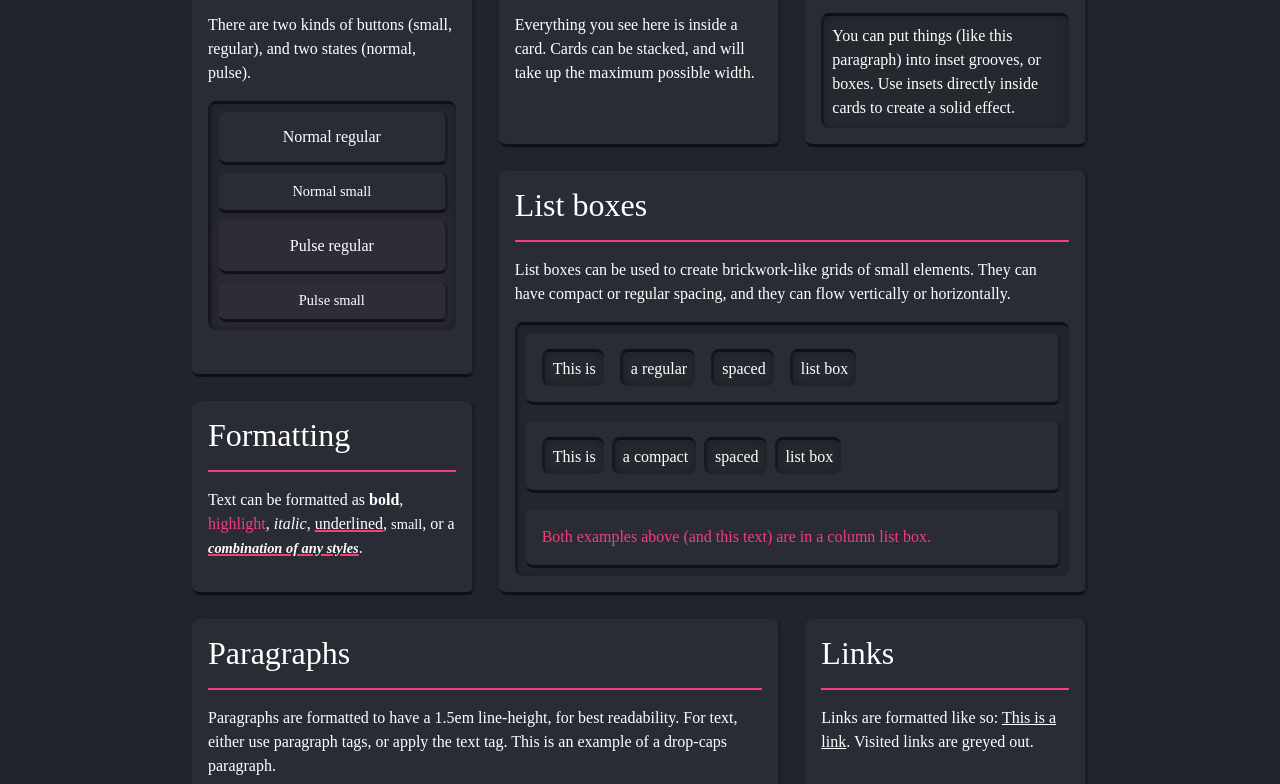
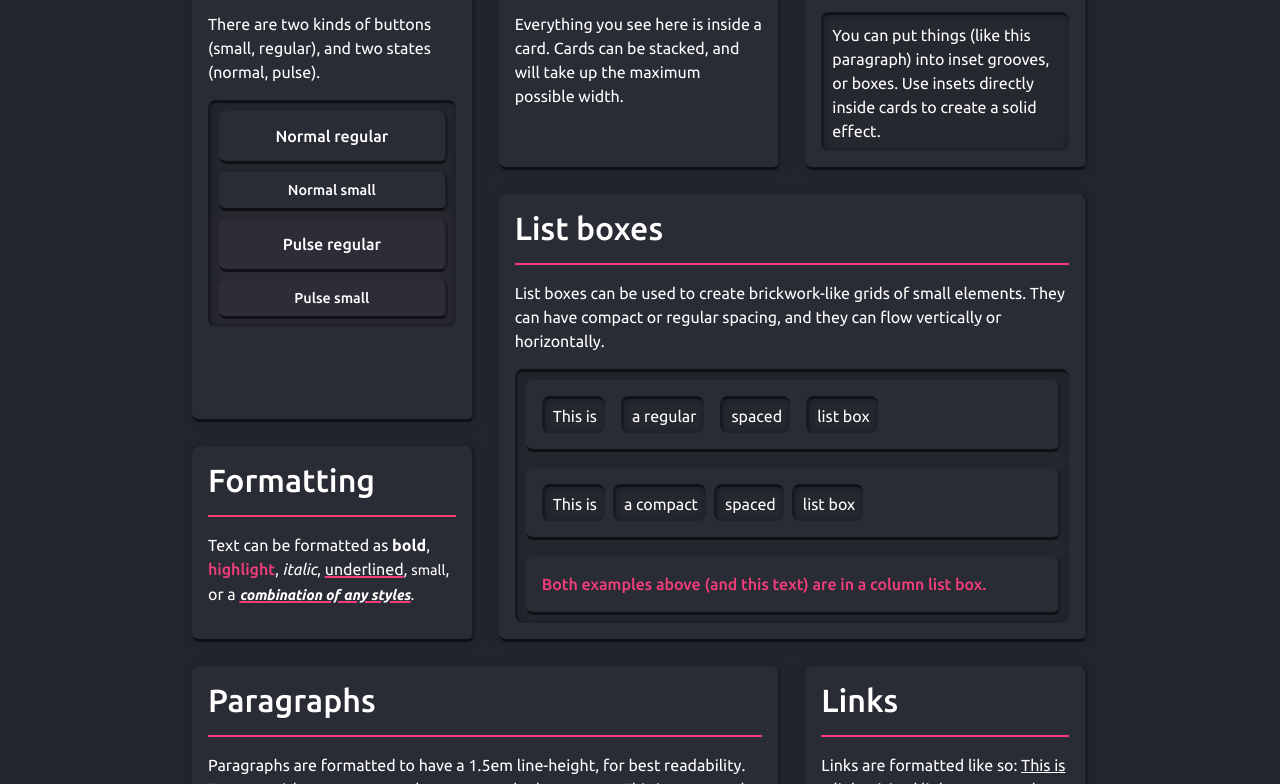
Before and after one commit to Positron11/hegel, a plain HTML site: page Demo/index.html in a window 1280 px wide. Shown: the part 519-1303 px from the top of the page. Drawn offline with nearby package versions, Linux system fonts and the light colour scheme.

Commit message:
SOURCE FONTS FROM GOOGLE

```diff
--- a/CSS/hegel-argon.css
+++ b/CSS/hegel-argon.css
@@ -3,8 +3,8 @@
 body {
 	color: white;
 	font-size: 16px;
-	font-family: "ubuntu";
 	background: #23252E;
+	font-family: 'Ubuntu', sans-serif;
 }
 
 
--- a/Demo/index.html
+++ b/Demo/index.html
@@ -13,6 +13,10 @@
 
 	<!-- Favicon -->
 	<link rel="shortcut icon" type="image/png" href="../Assets/Favicon/favicon.png">
+
+	<!-- Fonts -->
+	<link rel="preconnect" href="https://fonts.gstatic.com">
+	<link href="https://fonts.googleapis.com/css2?family=Ubuntu:ital,wght@0,400;0,500;0,700;1,400;1,500;1,700&display=swap" rel="stylesheet">
 
 	<!-- CSS styling -->
 	<link rel="stylesheet" type="text/css" href="CSS/main.css">
```
